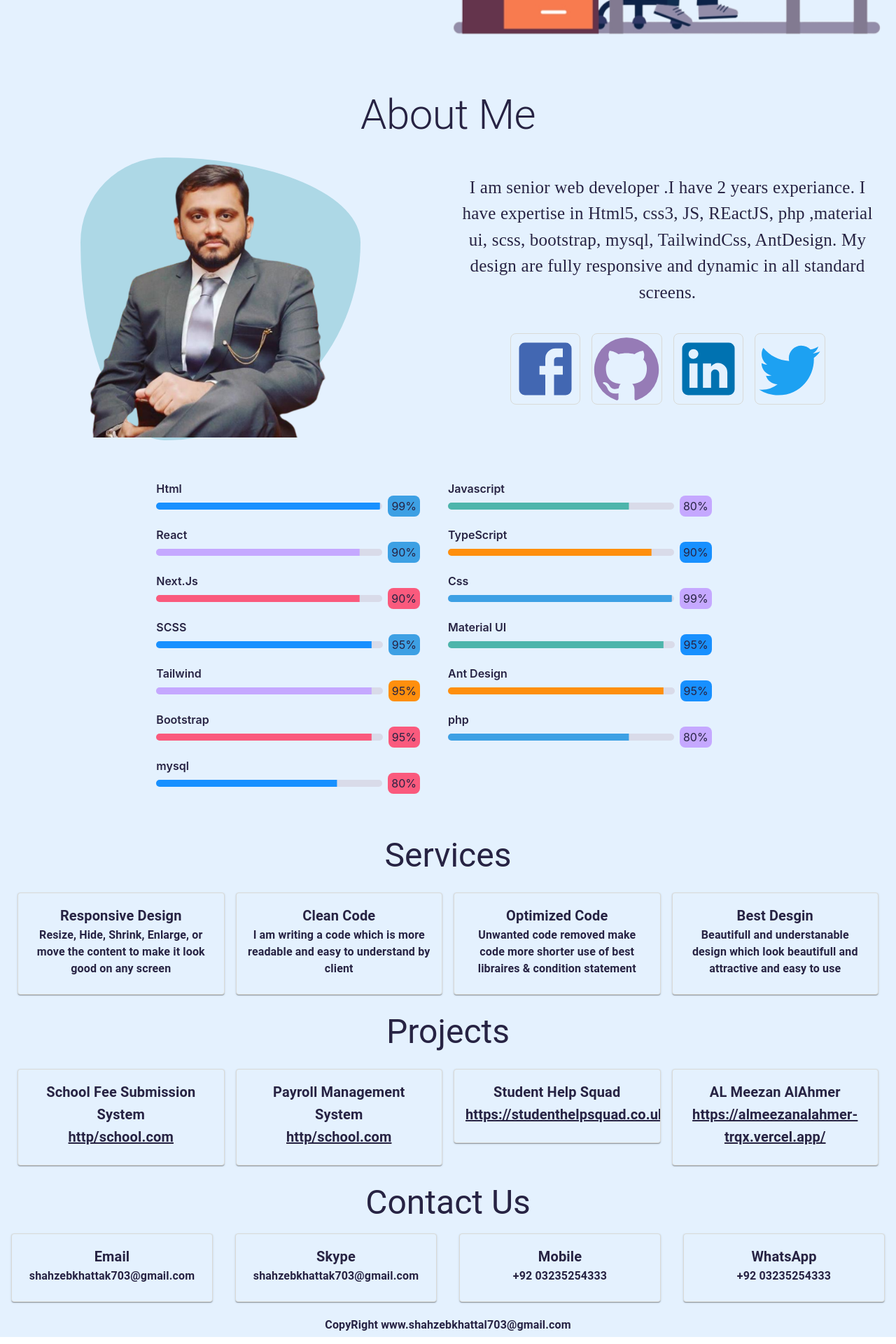
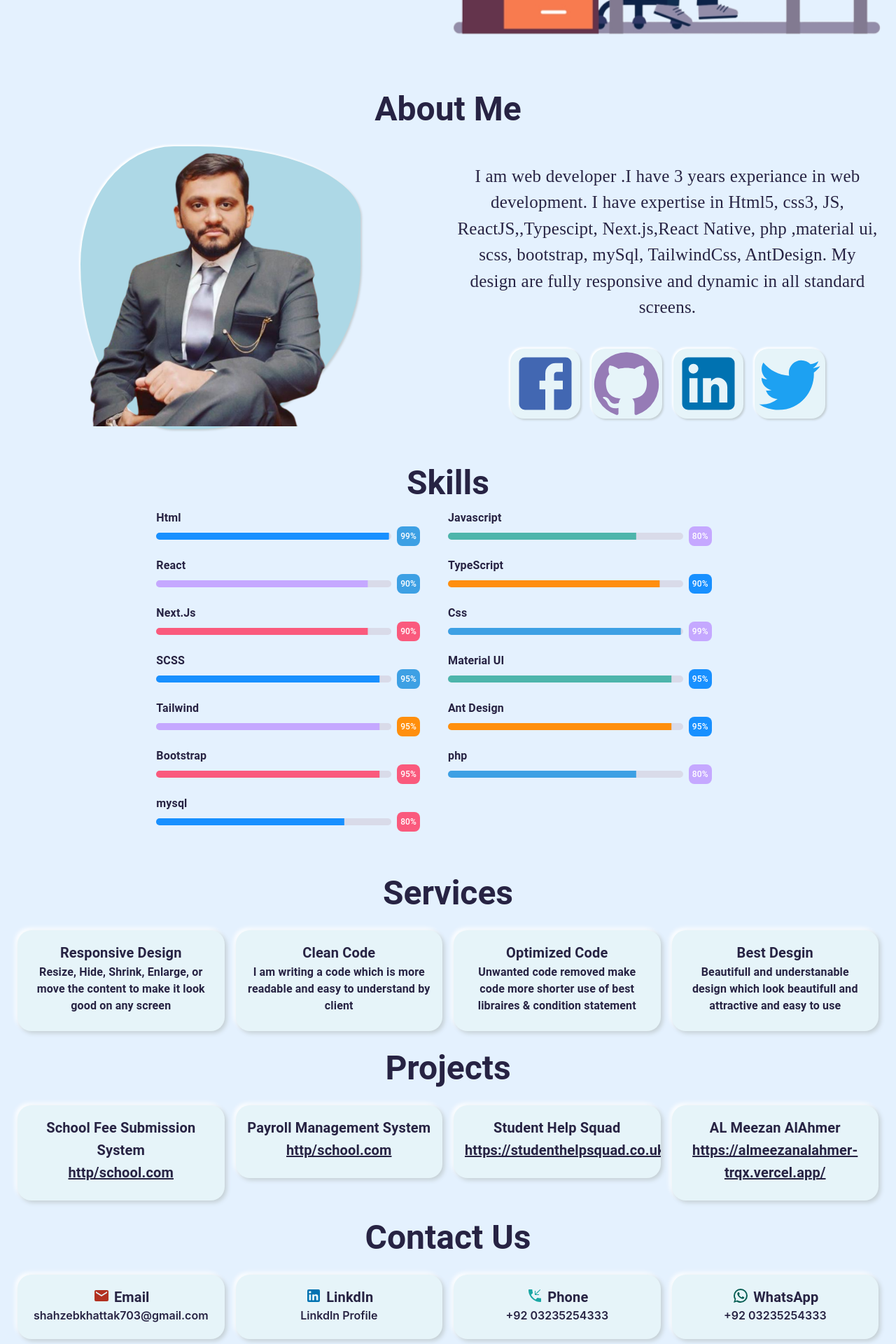
Before and after one commit to musdev-1/MyPortfolio, a React (Create React App) app: page / in a window 1280 px wide. Shown: the part 580-2500 px from the top of the page at 70% size. Built offline with nearby package versions, Linux system fonts and the light colour scheme.

Commit message:
effects added

```diff
--- a/src/components/AboutUs.jsx
+++ b/src/components/AboutUs.jsx
@@ -16,11 +16,11 @@ const AboutUs = () => {
       <Grid container mt={2}>
         <Grid item md={12} xs={12}>
           <Typography
-            variant="h2"
+            variant="h3"
             sx={{
               display: "flex",
               justifyContent: "center",
-              // fontFamily: "Montserate",
+              fontWeight:600
             }}
           >
             About Me
@@ -44,8 +44,9 @@ const AboutUs = () => {
         >
           <Box
             sx={{
-              borderRadius: "30% 70% 70% 30% / 30% 30% 70% 70% ",
+              borderRadius: "40% 70% 70% 40% / 50% 30% 70% 70% ",
               background: "lightblue",
+              boxShadow: "2px 2px 3px #c4cfd4, -2px -2px 3px #fff",
             }}
           >
             <img src={img1} alt="" width={400} />
@@ -66,9 +67,9 @@ const AboutUs = () => {
                 },
               }}
             >
-              I am senior web developer .I have 2 years experiance. I have
-              expertise in Html5, css3, JS, REactJS, php ,material ui, scss,
-              bootstrap, mysql, TailwindCss, AntDesign. My design are fully
+              I am web developer .I have 3 years experiance in web development. I have
+              expertise in Html5, css3, JS, ReactJS,,Typescipt, Next.js,React Native, php ,material ui, scss,
+              bootstrap, mySql, TailwindCss, AntDesign. My design are fully
               responsive and dynamic in all standard screens.
             </Typography>
           </Box>
@@ -76,11 +77,12 @@ const AboutUs = () => {
             <Grid item lg={2} sx={{ m: 1 }}>
               <Box
                 sx={{
-                  background: "#e4f1fe",
-                  border: "1px solid #d9dad7",
                   display: "flex",
                   justifyContent: "center",
-                  borderRadius: "8px",
+                  background: "#e6f4f9",
+                  borderRadius:"20px",
+                  boxShadow: "2px 2px 3px #c4cfd4, -2px -2px 3px #fff",
+                  borderColor:"#d9dad7"
                 }}
                 className="card-hover"
               >
@@ -95,11 +97,12 @@ const AboutUs = () => {
             <Grid item lg={2} sx={{ m: 1 }}>
               <Box
                 sx={{
-                  background: "#e4f1fe",
-                  border: "1px solid #d9dad7",
-                  display: "flex",
+                   display: "flex",
                   justifyContent: "center",
-                  borderRadius: "8px",
+                  background: "#e6f4f9",
+                  borderRadius:"20px",
+                  boxShadow: "2px 2px 3px #c4cfd4, -2px -2px 3px #fff",
+                  borderColor:"#d9dad7"
                 }}
                 className="card-hover"
               >
@@ -109,11 +112,12 @@ const AboutUs = () => {
             <Grid item lg={2} sx={{ m: 1 }}>
               <Box
                 sx={{
-                  background: "#e4f1fe",
-                  border: "1px solid #d9dad7",
-                  display: "flex",
+                   display: "flex",
                   justifyContent: "center",
-                  borderRadius: "8px",
+                  background: "#e6f4f9",
+                  borderRadius:"20px",
+                  boxShadow: "2px 2px 3px #c4cfd4, -2px -2px 3px #fff",
+                  borderColor:"#d9dad7"
                 }}
                 className="card-hover"
               >
@@ -123,11 +127,12 @@ const AboutUs = () => {
             <Grid item lg={2} sx={{ m: 1 }}>
               <Box
                 sx={{
-                  background: "#e4f1fe",
-                  border: "1px solid #d9dad7",
-                  display: "flex",
+                   display: "flex",
                   justifyContent: "center",
-                  borderRadius: "8px",
+                  background: "#e6f4f9",
+                  borderRadius:"20px",
+                  boxShadow: "2px 2px 3px #c4cfd4, -2px -2px 3px #fff",
+                  borderColor:"#d9dad7"
                 }}
                 className="card-hover"
               >
--- a/src/components/ContactForm.jsx
+++ b/src/components/ContactForm.jsx
@@ -4,26 +4,36 @@ import { Typography } from "@mui/material";
 import TextareaAutosize from "@mui/material/TextareaAutosize";
 import "./style.css";
 import React from "react";
+import { Email, LinkedIn, PhoneCallback, WhatsApp } from "@mui/icons-material";
 
 const contactInfo = [
   {
     id: "1",
+    color: "#B23121",
+    icons: <Email />,
     title: "Email",
     description: "shahzebkhattak703@gmail.com",
-    // link: "shahzebkhattak703@gmail.com",
+    link: "shahzebkhattak703@gmail.com",
   },
   {
     id: "2",
-    title: "Skype",
-    description: "shahzebkhattak703@gmail.com",
+    icons: <LinkedIn />,
+    color: " #0072b1",
+    title: "LinkdIn",
+    description: "LinkdIn Profile",
+    link: "https://www.linkedin.com/in/shahzeb-rehman-khattak-5723b7219/",
   },
   {
     id: "3",
-    title: "Mobile ",
+    icons: <PhoneCallback />,
+    color: " #19a7a4",
+    title: "Phone",
     description: "+92 03235254333",
   },
   {
     id: "4",
+    icons: <WhatsApp />,
+    color: " #075e54",
     title: "WhatsApp",
     description: "+92 03235254333",
   },
@@ -73,30 +83,43 @@ const ContactForm = () => {
         <Grid item md={12} xs={12}>
           <Typography
             variant="h3"
-            sx={{ textAlign: "center", color: "#272343" }}
+            sx={{ textAlign: "center", fontWeight: 600 }}
           >
             Contact Us
           </Typography>
         </Grid>
       </Grid>
-
       <Grid container>
         <Grid item lg={12} md={12} sm={12} xs={12}>
           <Box className="form">
-            <Grid container>
+            <Grid container spacing={2} sx={{ padding: "25px" }}>
               {contactInfo.map((item, index) => {
                 return (
                   <>
                     <Grid item lg={3} md={3} sm={6} xs={12}>
                       <Card
                         sx={{
-                          background: "#e4f1fe",
-                          border: "1px solid #d9dad7",
-                          m: 2,
+                          background: "#e6f4f9",
+                          borderRadius: "20px",
+                          boxShadow: "3px 3px 6px #c4cfd4, -3px -3px 6px #fff",
+                          borderColor: "#d1d9e6",
                         }}
                         className="card-hover"
                       >
                         <CardContent>
+                          <Box
+                            sx={{
+                              display: "flex",
+                              alignItems: "center",
+                              justifyContent: "center",
+                              gap: "5px",
+                            }}
+                          >
+                            <span
+                              style={{ color: `${item.color}`, padding: "1px" }}
+                            >
+                              {item.icons}
+                            </span>
                             <Typography
                               variant="h6"
                               sx={{
@@ -107,8 +130,10 @@ const ContactForm = () => {
                             >
                               {item.title}
                             </Typography>
-                          <Typography
-                            sx={{
+                          </Box>
+                          <a
+                            href={item.link}
+                            style={{
                               fontSize: {
                                 lg: "16px",
                                 md: "16px",
@@ -117,12 +142,14 @@ const ContactForm = () => {
                               },
                               fontWeight: 600,
                               color: "#272343",
-                              textAlign: "center",
+                              display: "flex",
+                              justifyContent: "center",
                               cursor: "pointer",
+                              textDecoration: "none",
                             }}
                           >
                             {item.description}
-                          </Typography>
+                          </a>
                         </CardContent>
                       </Card>
                     </Grid>
--- a/src/components/Footer.jsx
+++ b/src/components/Footer.jsx
@@ -4,7 +4,16 @@ import React from "react";
 const Footer = () => {
   return (
     <>
-      <Grid container sx={{ padding: "5px" }}>
+      <Grid
+        container
+        sx={{
+          padding: "2px",
+          borderTop: "2px solid #e6f4f9",
+          boxShadow: "0px 2px 1px -1px rgba(0,0,0,0.2), 0px 1px 1px 0px rgba(0, 0, 0, 0.14), 0px 1px 3px 0px rgba(0,0,0,0.12)",
+          marginTop: "1rem",
+          marginBottom: "0.7rem",
+        }}
+      >
         <Grid item md={12} xs={12}>
           <Typography
             sx={{
@@ -12,6 +21,7 @@ const Footer = () => {
               fontWeight: 600,
               fontSize: "16px",
               textAlign: "CENTER",
+              padding: "0.5rem",
             }}
           >
             CopyRight www.shahzebkhattal703@gmail.com
--- a/src/components/Home.jsx
+++ b/src/components/Home.jsx
@@ -77,8 +77,8 @@ const Banner = () => {
               >
                 <a
                   style={{ color: "#272343", textDecoration: "none" }}
-                  href="../assets/ShahzebCV.pdf"
-                  download
+                  href="/ShahzebCV.pdf"
+                  download='ShahzebCV.pdf'
                 >
                   Download Resume
                 </a>
--- a/src/components/ProgressBar.jsx
+++ b/src/components/ProgressBar.jsx
@@ -2,8 +2,7 @@ import React from "react";
 import LinearProgress, {
   linearProgressClasses,
 } from "@mui/material/LinearProgress";
-import { Box, Grid } from "@mui/material";
-import { Typography } from "antd";
+import { Box, Grid,Typography } from "@mui/material";
 
 const backgroundColor = [
   "#1890FF",
@@ -107,7 +106,7 @@ function LinearProgressWithLabel(props) {
 const ProgressBar = () => {
   return (
     <>
-
+      <Typography variant="h3" sx={{textAlign:"center", fontWeight:600}}>Skills</Typography>
       <Grid columnSpacing={5} rowSpacing={2} container sx={{ width: "100%", padding: "10px"}}>
         {progreeArr.map((item, index) => {
           return (
--- a/src/components/Projects.jsx
+++ b/src/components/Projects.jsx
@@ -25,7 +25,10 @@ const Projects = () => {
     <>
       <Grid container>
         <Grid item md={12} xs={12}>
-          <Typography variant="h3" textAlign="center">
+          <Typography
+            variant="h3"
+            sx={{ textAlign: "center", fontWeight: 600 }}
+          >
             Projects
           </Typography>
         </Grid>
@@ -35,7 +38,12 @@ const Projects = () => {
           return (
             <Grid item md={3} sm={6} xs={12}>
               <Card
-                sx={{ background: "#e4f1fe", border: "1px solid #d9dad7" }}
+                sx={{
+                  background: "#e6f4f9",
+                  borderRadius: "20px",
+                  boxShadow: "3px 3px 6px #c4cfd4, -3px -3px 6px #fff",
+                  borderColor: "#d1d9e6",
+                }}
                 className="card-hover"
               >
                 <CardContent>
@@ -56,14 +64,15 @@ const Projects = () => {
                       fontWeight: 600,
                       color: "#272343",
                       textAlign: "center",
-                      cursor:"pointer"
+                      cursor: "pointer",
                     }}
                   >
                     <a
                       href={item.link}
-                      style={{ color: "#272343", fontWeight:600 }}>
-                      {item.link}</a>
-
+                      style={{ color: "#272343", fontWeight: 600 }}
+                    >
+                      {item.link}
+                    </a>
                   </Typography>
                 </CardContent>
               </Card>
--- a/src/components/Services.jsx
+++ b/src/components/Services.jsx
@@ -31,7 +31,7 @@ const Services = () => {
     <>
       <Grid container sx={{ marginTop: "50px" }}>
         <Grid item md={12} xs={12}>
-          <Typography variant="h3" sx={{ textAlign: "center" }}>
+          <Typography variant="h3" sx={{ textAlign: "center",fontWeight:600 }}>
             Services
           </Typography>
         </Grid>
@@ -42,8 +42,13 @@ const Services = () => {
           return (
             <Grid item md={3} sm={6} xs={12}>
               <Card
-                sx={{ background: "#e4f1fe", border: "1px solid #d9dad7" }}
-                className="card-hover"
+                sx={{
+                  background: "#e6f4f9",
+                  borderRadius:"20px",
+                  boxShadow: "3px 3px 6px #c4cfd4, -3px -3px 6px #fff",
+                  borderColor:"#d1d9e6"
+                }}
+                  className="card-hover"
               >
                 <CardContent>
                   <Typography
--- a/src/components/style.css
+++ b/src/components/style.css
@@ -28,7 +28,7 @@
 }
 
 .card-hover:hover {
-  border: 1px solid #626fe6;
+  border: 2px solid #626fe6;;
   /* background-color: #626fe6; */
 }
 
```
Also changed, not shown: 1 other file (tests, documents, lock files or other folders). Lines whose indentation alone changed are shown as unchanged.
